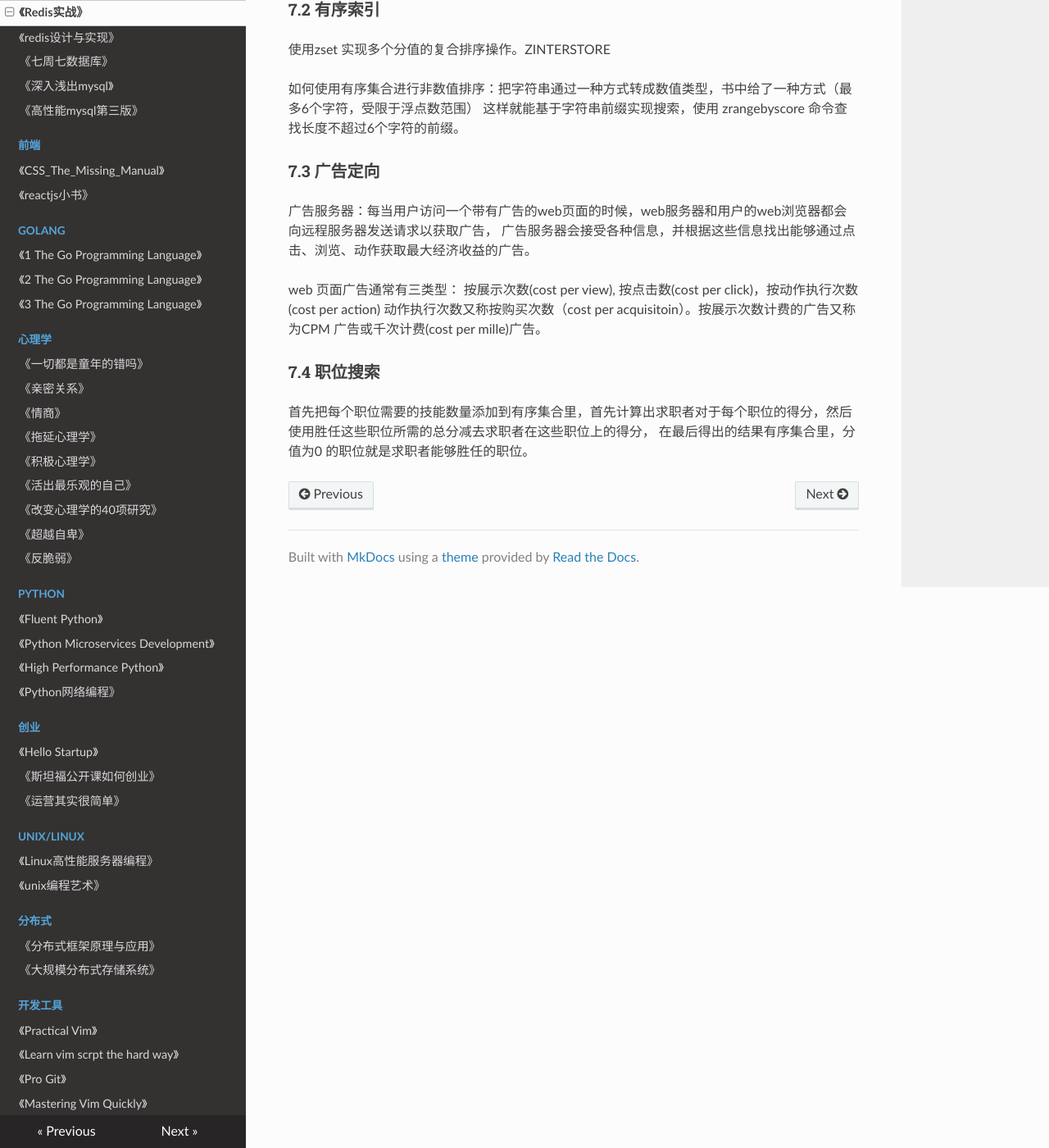
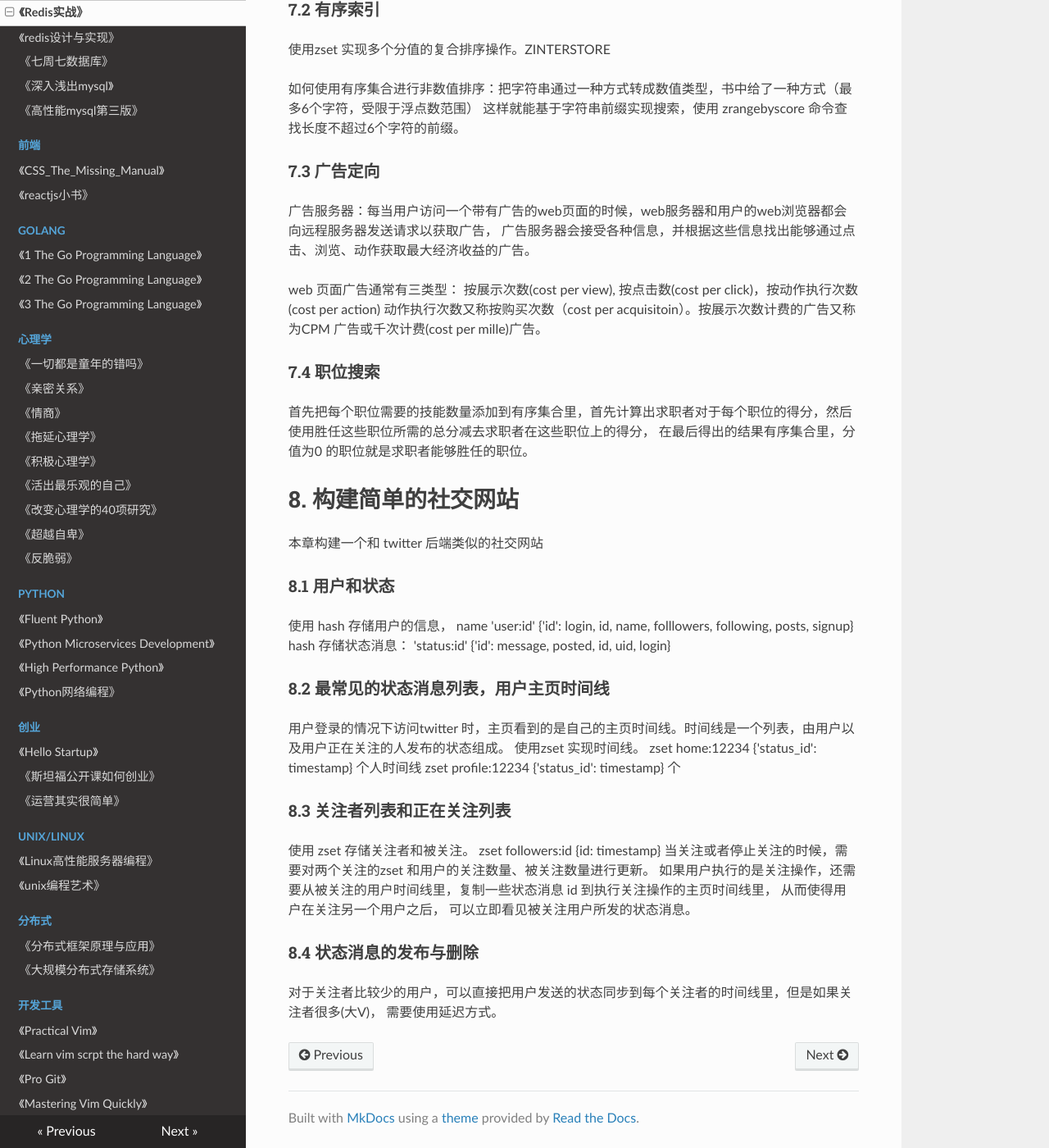
Before and after one commit to PegasusWang/booknotes, an MkDocs documentation site: the page built from docs/database/redis实战.md, in a window 1280 px wide and 1400 px high, scrolled down 9222 px. Shown: the whole window at 82% size. Built offline with MkDocs 1.6.1, drawn with Linux system fonts in a browser that asks for light colours; nearby versions of some CDN libraries; old or Windows-style settings are respelled for this version of MkDocs.

Commit message:
redis 构建 twitter 类似的后端

```diff
--- a/docs/database/redis实战.md
+++ b/docs/database/redis实战.md
@@ -425,3 +425,26 @@ web 页面广告通常有三类型： 按展示次数(cost per view), 按点击
 
 首先把每个职位需要的技能数量添加到有序集合里，首先计算出求职者对于每个职位的得分，然后使用胜任这些职位所需的总分减去求职者在这些职位上的得分，
 在最后得出的结果有序集合里，分值为0 的职位就是求职者能够胜任的职位。
+
+
+# 8. 构建简单的社交网站
+本章构建一个和 twitter 后端类似的社交网站
+
+### 8.1 用户和状态
+使用 hash 存储用户的信息， name 'user:id'  {'id': login, id, name, folllowers, following, posts, signup}
+hash 存储状态消息： 'status:id' {'id': message, posted, id, uid, login}
+
+### 8.2 最常见的状态消息列表，用户主页时间线
+用户登录的情况下访问twitter 时，主页看到的是自己的主页时间线。时间线是一个列表，由用户以及用户正在关注的人发布的状态组成。
+使用zset 实现时间线。 zset  home:12234 {'status_id': timestamp} 个人时间线 zset  profile:12234 {'status_id': timestamp} 个
+
+### 8.3 关注者列表和正在关注列表
+
+使用 zset 存储关注者和被关注。 zset followers:id  {id: timestamp}
+当关注或者停止关注的时候，需要对两个关注的zset 和用户的关注数量、被关注数量进行更新。
+如果用户执行的是关注操作，还需要从被关注的用户时间线里，复制一些状态消息 id 到执行关注操作的主页时间线里，
+从而使得用户在关注另一个用户之后， 可以立即看见被关注用户所发的状态消息。
+
+### 8.4 状态消息的发布与删除
+
+对于关注者比较少的用户，可以直接把用户发送的状态同步到每个关注者的时间线里，但是如果关注者很多(大V)， 需要使用延迟方式。
```
